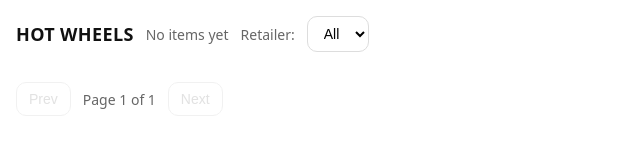
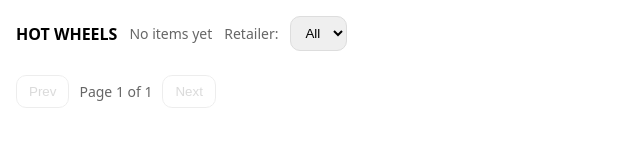
Before and after one commit to adelbenfares-blip/licence-gallery, a website: page index.html in a window 1280 px wide. Shown: the whole page, without its empty margins (0-640 px from the left). Drawn offline with Linux system fonts and the light colour scheme.

Commit message:
Update index.html

```diff
--- a/index.html
+++ b/index.html
@@ -4,107 +4,41 @@
   <meta charset="utf-8" />
   <meta name="viewport" content="width=device-width,initial-scale=1" />
   <title>Licence Gallery</title>
-
   <style>
-    body {
-      font-family: system-ui, -apple-system, BlinkMacSystemFont, Arial, sans-serif;
-      margin: 0;
-      padding: 16px;
-      background: #fff;
-      color: #111;
-    }
-
-    header {
-      display: flex;
-      gap: 12px;
-      align-items: center;
-      flex-wrap: wrap;
-      margin-bottom: 14px;
-    }
-
-    strong {
-      font-size: 18px;
-      letter-spacing: .02em;
-    }
-
-    .muted {
-      color: #666;
-      font-size: 14px;
-    }
-
-    select, button {
-      padding: 8px 12px;
-      border-radius: 10px;
-      border: 1px solid #ddd;
-      background: #fff;
-      cursor: pointer;
-      font-size: 14px;
-    }
-
-    button:disabled {
-      opacity: .4;
-      cursor: not-allowed;
-    }
-
-    .grid {
-      display: grid;
-      grid-template-columns: repeat(2, 1fr);
-      gap: 10px;
-    }
-
-    @media (min-width: 640px) {
-      .grid { grid-template-columns: repeat(3, 1fr); }
-    }
-
-    @media (min-width: 900px) {
-      .grid { grid-template-columns: repeat(5, 1fr); }
-    }
-
-    @media (min-width: 1200px) {
-      .grid { grid-template-columns: repeat(7, 1fr); }
-    }
-
-    a.tile {
-      display: block;
-      border-radius: 14px;
-      overflow: hidden;
-      background: #f3f3f3;
-      position: relative;
-      aspect-ratio: 3 / 4;
-    }
-
-    a.tile:hover {
-      outline: 2px solid #111;
-      outline-offset: -2px;
-    }
-
-    img {
-      width: 100%;
-      height: 100%;
-      object-fit: cover;
-      display: block;
-    }
-
-    .pager {
-      display: flex;
-      gap: 12px;
-      align-items: center;
-      margin-top: 16px;
-      flex-wrap: wrap;
+    body { font-family: system-ui, Arial; margin: 0; padding: 16px; }
+    header { display:flex; gap:12px; align-items:center; flex-wrap:wrap; margin-bottom: 12px; }
+    .grid { display:grid; grid-template-columns: repeat(2, 1fr); gap: 8px; }
+    @media (min-width: 640px){ .grid{ grid-template-columns: repeat(3, 1fr);} }
+    @media (min-width: 900px){ .grid{ grid-template-columns: repeat(5, 1fr);} }
+    @media (min-width: 1200px){ .grid{ grid-template-columns: repeat(7, 1fr);} }
+    a.tile { display:block; border-radius:12px; overflow:hidden; background:#f2f2f2; aspect-ratio: 3/4; }
+    img { width:100%; height:100%; object-fit: cover; display:block; }
+    .pager { display:flex; gap:10px; align-items:center; margin-top: 12px; flex-wrap:wrap; }
+    button { padding: 8px 12px; border-radius: 10px; border: 1px solid #ddd; background: #fff; cursor:pointer; }
+    button:disabled { opacity: .5; cursor:not-allowed; }
+    select { padding: 8px 10px; border-radius: 10px; border: 1px solid #ddd; }
+    .muted { color:#666; font-size: 14px; }
+    .error {
+      margin: 12px 0;
+      padding: 10px 12px;
+      border: 1px solid #f2b8b5;
+      background: #fff2f2;
+      border-radius: 12px;
+      color: #8a1f17;
+      display:none;
+      white-space: pre-wrap;
     }
   </style>
 </head>
-
 <body>
-
   <header>
-  <strong>HOT WHEELS</strong>
+    <strong id="title">HOT WHEELS</strong>
     <span class="muted" id="count"></span>
-
-  <span class="muted">Retailer:</span>
+    <label class="muted">Retailer:</label>
     <select id="retailer"></select>
   </header>
 
+  <div class="error" id="err"></div>
   <div class="grid" id="grid"></div>
 
   <div class="pager">
@@ -115,10 +49,8 @@
 
   <script>
     const PAGE_SIZE = 200;
-
     const params = new URLSearchParams(location.search);
     const page = Math.max(1, parseInt(params.get("page") || "1", 10));
-  const retailerParam = (params.get("retailer") || "all").toLowerCase();
 
     const gridEl = document.getElementById("grid");
     const countEl = document.getElementById("count");
@@ -126,6 +58,12 @@
     const prevBtn = document.getElementById("prev");
     const nextBtn = document.getElementById("next");
     const retailerSel = document.getElementById("retailer");
+    const errEl = document.getElementById("err");
+
+    function showErr(msg){
+      errEl.style.display = "block";
+      errEl.textContent = msg;
+    }
 
     function setUrl(newPage, retailer) {
       const p = new URLSearchParams(location.search);
@@ -135,12 +73,13 @@
       location.search = p.toString();
     }
 
-  function normaliseRetailer(r) {
-    return (r || "other").toLowerCase();
+    function normRetailer(r){
+      return (r || "other").toLowerCase().replace(/[\s&]+/g,"");
     }
 
-  function niceLabel(r) {
+    function niceRetailer(r){
       const map = {
+        all: "All",
         zara: "Zara",
         hm: "H&M",
         next: "Next",
@@ -155,25 +94,40 @@
       return map[r] || r;
     }
 
-  async function init() {
-    const res = await fetch("data/hot-wheels.json", { cache: "no-store" });
-    const all = await res.json();
+    (async function init(){
+      const retailerParam = normRetailer(params.get("retailer") || "all");
 
-    // Build retailer list dynamically
-    const retailers = Array.from(
-      new Set(all.map(x => normaliseRetailer(x.retailer)))
-    ).sort();
+      let all;
+      try {
+        const url = "data/hot-wheels.json?v=" + Date.now();
+        const res = await fetch(url, { cache: "no-store" });
+        if (!res.ok) throw new Error(`Fetch failed: ${res.status} ${res.statusText}\nURL: ${res.url}`);
+        all = await res.json();
+        if (!Array.isArray(all)) throw new Error("JSON is not an array");
+      } catch (e) {
+        showErr("COULD NOT LOAD data/hot-wheels.json\n\n" + (e?.message || String(e)));
+        countEl.textContent = "No items yet";
+        pageInfoEl.textContent = "Page 1 of 1";
+        prevBtn.disabled = true;
+        nextBtn.disabled = true;
+        return;
+      }
+
+      // Build retailer dropdown dynamically from data
+      const retailers = Array.from(new Set(all.map(x => normRetailer(x.retailer))))
+        .filter(Boolean)
+        .sort();
 
       retailerSel.innerHTML = "";
-    retailerSel.append(new Option("All", "all"));
-    retailers.forEach(r => retailerSel.append(new Option(niceLabel(r), r)));
+      retailerSel.appendChild(new Option("All", "all"));
+      retailers.forEach(r => retailerSel.appendChild(new Option(niceRetailer(r), r)));
 
-    retailerSel.value = retailerParam;
-    retailerSel.onchange = () => setUrl(1, retailerSel.value);
+      retailerSel.value = retailers.includes(retailerParam) ? retailerParam : "all";
+      retailerSel.addEventListener("change", () => setUrl(1, retailerSel.value));
 
-    const filtered = retailerParam === "all"
+      const filtered = (retailerSel.value === "all")
         ? all
-      : all.filter(x => normaliseRetailer(x.retailer) === retailerParam);
+        : all.filter(x => normRetailer(x.retailer) === retailerSel.value);
 
       const total = filtered.length;
       const totalPages = Math.max(1, Math.ceil(total / PAGE_SIZE));
@@ -182,10 +136,7 @@
       const start = (currentPage - 1) * PAGE_SIZE;
       const items = filtered.slice(start, start + PAGE_SIZE);
 
-    countEl.textContent = total
-      ? `${total} items`
-      : "No items yet";
-
+      countEl.textContent = total ? `${total} items` : "No items yet";
       pageInfoEl.textContent = `Page ${currentPage} of ${totalPages}`;
 
       prevBtn.disabled = currentPage <= 1;
@@ -195,8 +146,9 @@
       nextBtn.onclick = () => setUrl(currentPage + 1, retailerSel.value);
 
       gridEl.innerHTML = "";
+      for (const p of items) {
+        if (!p?.image_url || !p?.product_url) continue;
 
-    for (const p of items) {
         const a = document.createElement("a");
         a.className = "tile";
         a.href = p.product_url;
@@ -205,21 +157,16 @@
 
         const img = document.createElement("img");
         img.loading = "lazy";
+        img.alt = "";
         img.src = p.image_url;
-      img.alt = "";
 
-      // Hide broken images completely
-      img.onerror = () => {
-        a.remove();
-      };
+        // Remove broken tiles
+        img.onerror = () => a.remove();
 
         a.appendChild(img);
         gridEl.appendChild(a);
       }
-  }
-
-  init();
+    })();
   </script>
-
 </body>
 </html>
```
Lines whose indentation alone changed are shown as unchanged.
